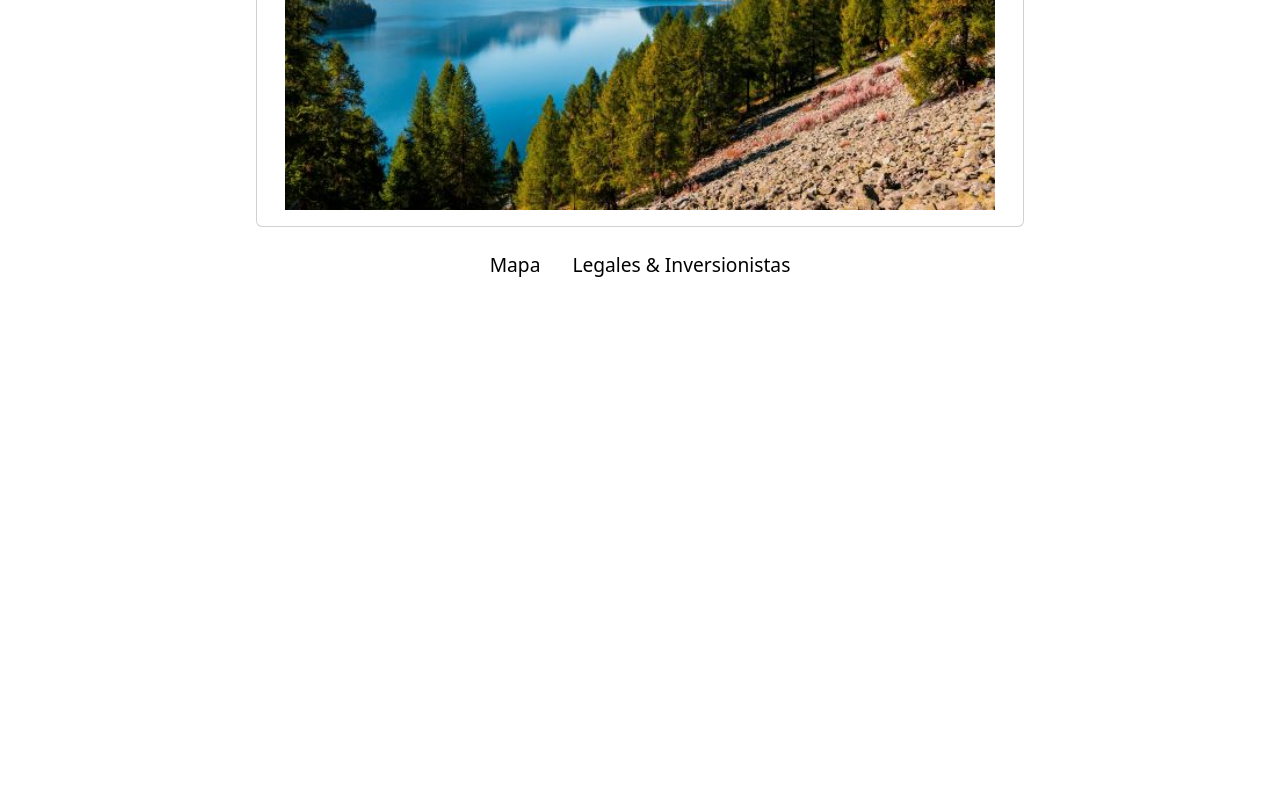
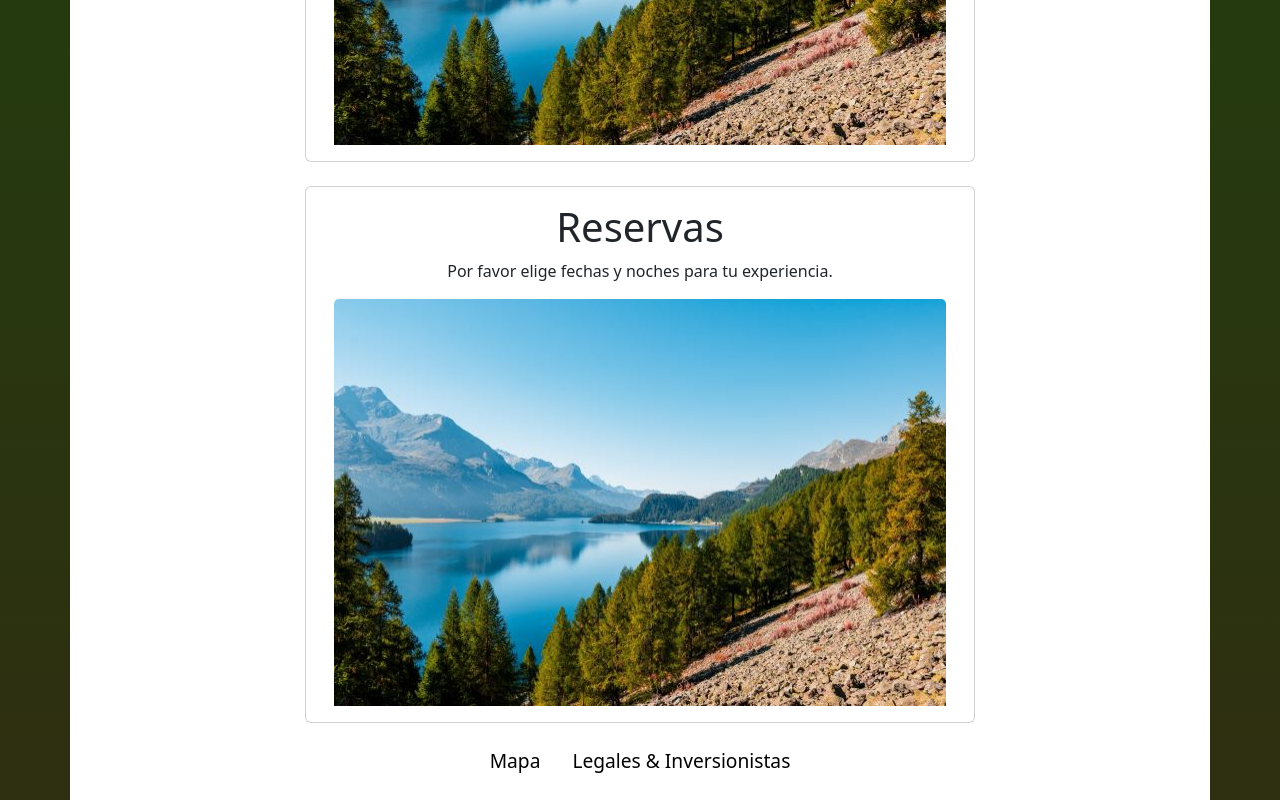
Before and after one commit to PhilDevRhythm/Summer-Lodge-v1.0, a website: page pages/reservas.html in a window 1280 px wide. Shown: the part 622-1422 px from the top of the page. Before the commit the page ends 926 px from the top, so only its background shows below. Drawn offline with nearby package versions, Linux system fonts and the light colour scheme.

Commit message:
final v1 agregado SASS

```diff
--- /dev/null
+++ b/css/_content.scss
@@ -0,0 +1,23 @@
+/*LISTAS DE SERVICIOS en SITIO SERVICIOS - CONTENT*/
+
+#servicio{
+    width: 60%;
+    display: flex;
+    flex-direction: row;
+    flex-wrap: nowrap;
+    .card-body{
+        text-align: center;
+        justify-content: center;
+
+    }
+}
+
+
+/*INDEX CONTENT RELATED*/
+
+#nosotros0{
+    width: 80%;
+    display: flex;
+    flex-direction: row;
+    flex-wrap: nowrap;
+}
--- /dev/null
+++ b/css/_header.scss
@@ -0,0 +1,17 @@
+
+/*NAVBAR RELATED*/
+
+#nav_bar{
+    --bs-nav-pills-border-radius: 1px;
+    --bs-nav-pills-link-active-color: white;
+    --bs-nav-pills-link-active-bg: black;
+    --bs-nav-link-padding-y: 0.5rem;
+    --bs-nav-link-font-weight: ;
+    --bs-nav-link-color: black;
+    --bs-nav-link-hover-bg-color:white;
+    --bs-nav-link-hover-color:black;
+    text-align: center;
+    justify-content: center;
+    font-size: larger;
+
+}
--- /dev/null
+++ b/css/main.scss
@@ -0,0 +1,14 @@
+/*WHOLE DOC RELATED */
+
+body {
+    background-color: #85FFBD;
+    background-image: linear-gradient(180deg, #1c440d 0%, #2f2f11 100%);
+
+
+    div {
+        background-color: white;
+    }
+}
+
+@import "header";
+@import "content";
--- a/css/style.css
+++ /dev/null
@@ -1,48 +0,0 @@
-/*BODY RELATED*/
-
-body{
-    margin: 10px;
-}
-/*NAV RELATED*/
-
-.nav.nav-pills.justify-content-center.p-3{
-    text-align: center;
-    justify-content: center;
-    font-size: larger;
-}
-#nav_bar{
-    --bs-nav-pills-border-radius: 1px;
-    --bs-nav-pills-link-active-color: white;
-    --bs-nav-pills-link-active-bg: black;
-    --bs-nav-link-padding-y: 0.5rem;
-    --bs-nav-link-font-weight: ;
-    --bs-nav-link-color: black;
-    --bs-nav-link-hover-bg-color:white;
-    --bs-nav-link-hover-color:black;
-}
-/*SERVICIOS RELATED*/
-
-#servicio{
-    width: 60%;
-    display: flex;
-    flex-direction: row;
-    flex-wrap: nowrap;
-
-}
-/*main{
-    display: flex;
-    flex-direction: column;
-}*/
-.card-body{
-    text-align: center;
-    justify-content: center;
-
-}
-/*NOSOTROS (INDEX) RELATED*/
-
-#nosotros0{
-    width: 80%;
-    display: flex;
-    flex-direction: row;
-    flex-wrap: nowrap;
-}
--- a/pages/reservas.html
+++ b/pages/reservas.html
@@ -6,17 +6,18 @@
     <meta http-equiv="X-UA-Compatible" content="IE=edge">
     <meta name="viewport" content="width=device-width, initial-scale=1.0">
     <title>BootSTRAP EDITION</title>
-    <link rel="stylesheet" href="../css/style.css">
+    <link rel="stylesheet" href="../css/main.css">
     <link href="https://cdn.jsdelivr.net/npm/bootstrap@5.2.0-beta1/dist/css/bootstrap.min.css" rel="stylesheet"
         integrity="sha384-0evHe/X+R7YkIZDRvuzKMRqM+OrBnVFBL6DOitfPri4tjfHxaWutUpFmBp4vmVor" crossorigin="anonymous">
 </head>
 
 <body>
+    <div class="container-xl">
         <header>
             <div class="container-sm">
                 <img class="p-3" src="../img/logo.svg">
             </div>
-        <ul class="nav nav-pills justify-content-center p-3 " id="nav_bar">
+            <ul class="nav nav-pills justify-content-center p-3" id="nav_bar">
                 <li class="nav-item">
                     <a class="nav-link" href="../index.html">Nosotros</a>
                 </li>
@@ -44,6 +45,17 @@
                 </div>
             </div>
         </section>
+        <br>
+        <section class="card container" id="servicio">
+            <div class="card-body">
+                <h1> Reservas</h1>
+                <p> Por favor elige fechas y noches para tu experiencia.
+                </p>
+                <div>
+                    <img class="card-img-top" src="../img/summer.jpg" alt="Verano">
+                </div>
+            </div>
+        </section>
         <footer>
             <ul class="nav nav-pills justify-content-center p-3" id="nav_bar">
                 <li class="nav-item">
@@ -54,6 +66,8 @@
                 </li>
             </ul>
         </footer>
+    </div>
+
 </body>
 
 </html>
```
Also changed, not shown: index.html (+3 -1 lines), package.json (added, +309 -0 lines), pages/contacto.html (+3 -1 lines), pages/legales.html (+3 -1 lines), pages/map.html (+3 -1 lines), pages/que-hacer.html (+5 -2 lines), pages/servicios.html (+5 -1 lines), css/main.css (added), 2 other files. Lines whose indentation alone changed are shown as unchanged.
